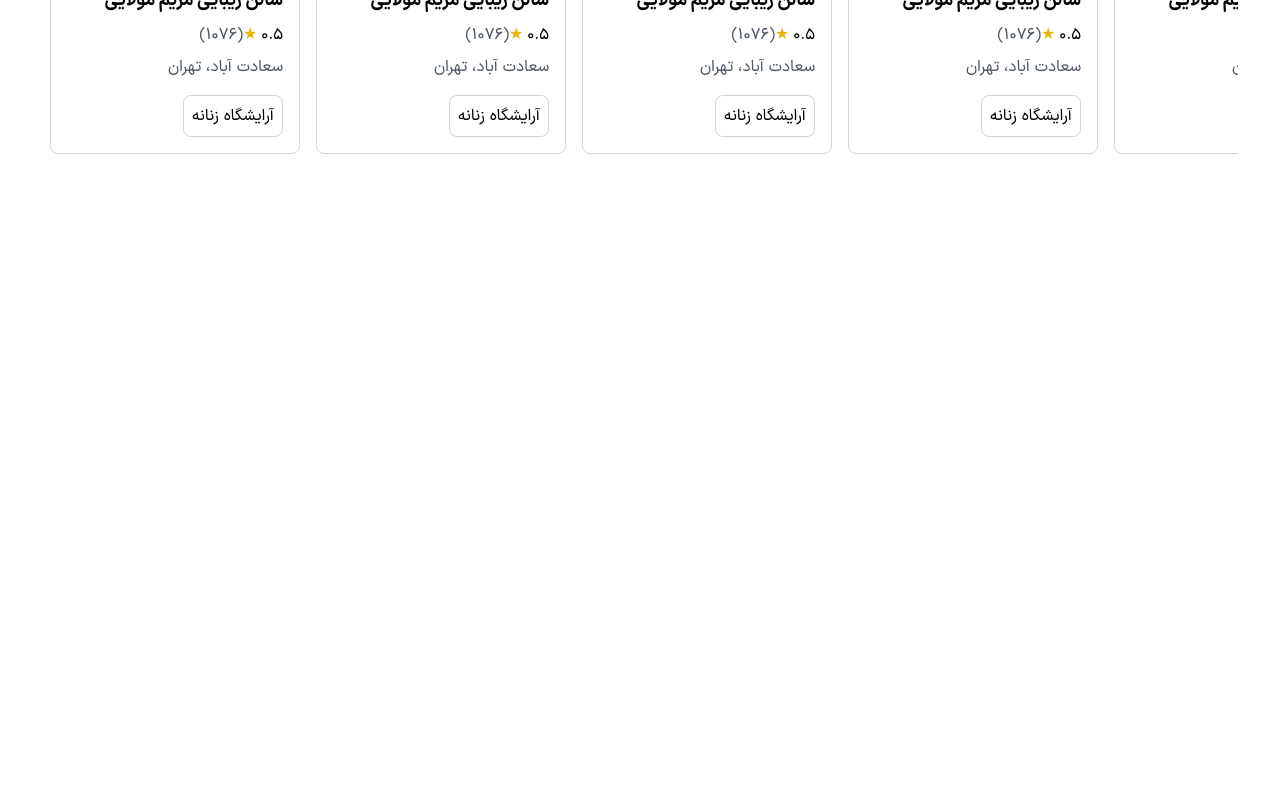
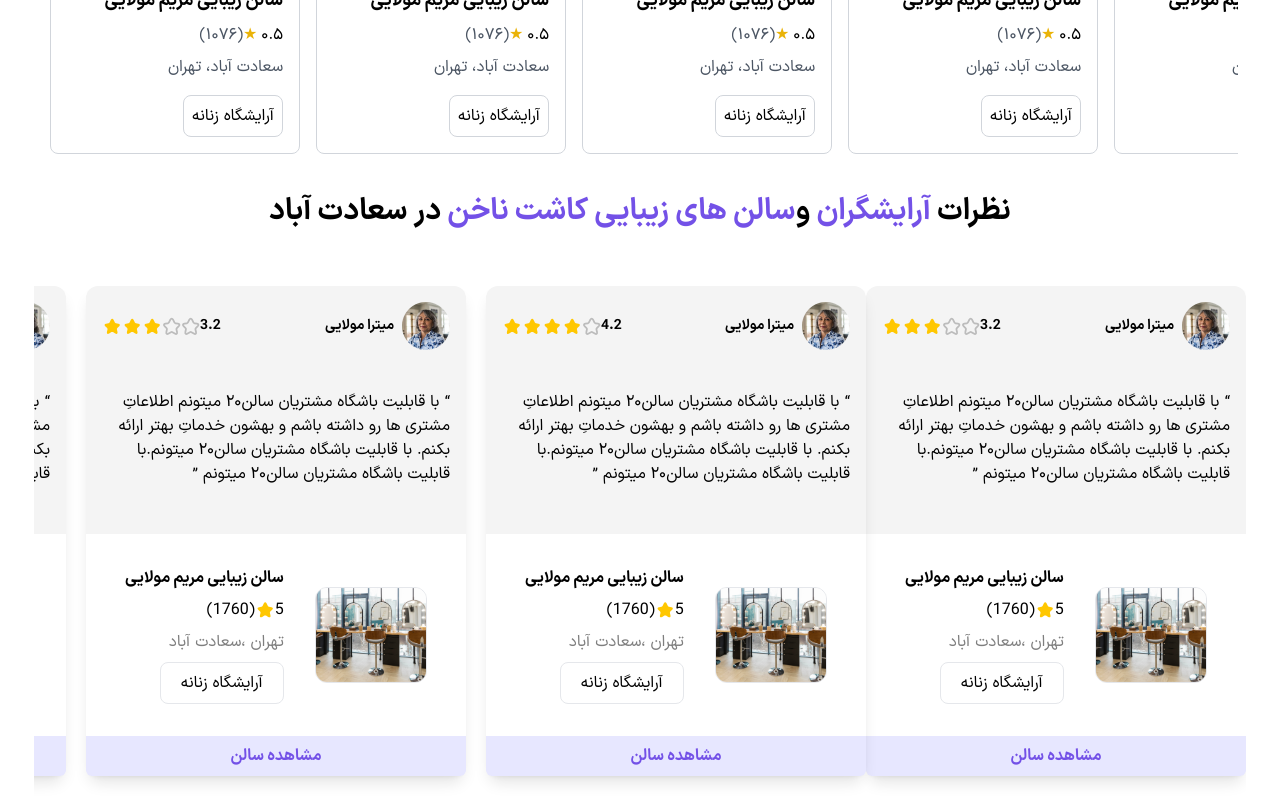
Before and after one commit to parisapaki/learn-next, a Next.js app: page / in a window 1280 px wide. Shown: the part 2638-3438 px from the top of the page. Before the commit the page ends 2832 px from the top, so only its background shows below. Built offline with nearby package versions, Linux system fonts and the light colour scheme.

Commit message:
create CommentCards

```diff
--- /dev/null
+++ b/app/Components/CommentCards.js
@@ -0,0 +1,73 @@
+import React from "react";
+import Image from "next/image";
+import StarRating from "@/public/functions/StarRating";
+
+export default function CommentCards({ CommentCardsData }) {
+  return (
+    <div className="px-4 rtl">
+      <h2 className="text-3xl font-bold text-center mb-8">
+        نظرات <span className="text-[#7351E7]">آرایشگران</span> و
+        <span className="text-[#7351E7]">سالن های زیبایی کاشت ناخن</span> در
+        سعادت آباد
+      </h2>
+      <div className="overflow-x-auto custom-scrollbar">
+        <ul className="flex my-6 space-x-5">
+          {CommentCardsData.map((CommentCardData) => (
+            <li
+              key={CommentCardData.id}
+              className="bg-[#F4F4F4] shadow-lg rounded-xl w-[380px] flex-shrink-0"
+            >
+              <div className="flex justify-between p-4">
+                <div className="flex items-center">
+                  <Image
+                    src={CommentCardData.profileImage}
+                    alt="#"
+                    width={48}
+                    height={48}
+                  />
+                  <span className="font-semibold text-sm ps-2 whitespace-nowrap">
+                    {CommentCardData.author}
+                  </span>
+                </div>
+                <StarRating rating={CommentCardData.authorRating} />
+              </div>
+
+              <p className="mt-2 p-4">{CommentCardData.text}</p>
+              <h3 className="text-lg font-semibold p-4">
+                {CommentCardData.salonName}
+              </h3>
+              <div className="bg-white px-5 py-8 flex justify-evenly flex-shrink-0">
+                <Image
+                  src={CommentCardData.salonImage}
+                  alt="#"
+                  width={500}
+                  height={300}
+                  className="w-28 h-24 border rounded-xl object-cover my-auto"
+                />
+                <div className="ps-3 space-y-2">
+                  <span className="font-semibold whitespace-nowrap">
+                    {CommentCardData.salonsname}
+                  </span>
+                  <div className="flex justify-stretch">
+                    <span>{CommentCardData.salonRating}</span>
+                    <Image src="/svg/star.svg" alt="#" width={20} height={20} />
+                    <span>({CommentCardData.comments})</span>
+                  </div>
+                  <div className="text-[#7E7E7E]">
+                    {CommentCardData.location}
+                  </div>
+                  <button className="border rounded-lg px-5 py-2">
+                    آرایشگاه زنانه
+                  </button>
+                </div>
+              </div>
+              <button className="w-full bg-[#E7E7FF] text-[#7351E7] py-2 rounded-md rounded-t-none block font-semibold">
+                مشاهده سالن
+              </button>
+            </li>
+          ))}
+        </ul>
+      </div>
+    </div>
+  );
+}
--- a/app/page.js
+++ b/app/page.js
@@ -3,6 +3,7 @@ import Navbardesc from "./navbardesc";
 import Header from "./Header";
 import SalonCard from "./saloncards";
 import BeautySalonCards from "./Components/BeautySalonCards";
+import CommentCards from "./Components/CommentCards";
 
 export default function Home() {
   const searchTerms = ["کاشت ناخن", "ژلیش ناخن", "سعادت آباد"];
@@ -217,8 +218,95 @@ export default function Home() {
     },
   ];
 
+  const CommentCardsData = [
+    {
+      id: 10,
+      authorRating: 3.2,
+      author: "میترا مولایی",
+      text: "“ با قابلیت باشگاه مشتریان سالن۲۰ میتونم اطلاعاتِ مشتری ها رو داشته باشم و بهشون خدماتِ بهتر ارائه بکنم. با قابلیت باشگاه مشتریان سالن۲۰ میتونم.با قابلیت باشگاه مشتریان سالن۲۰ میتونم ”",
+      profileImage: "/image/ProfileReviews.png",
+      salonsname: "سالن زیبایی مریم مولایی",
+      salonRating: 5.0,
+      salonImage: "/image/beauty-salon.png",
+      location: "تهران ،سعادت آباد",
+      comments: 1760,
+    },
+    {
+      id: 5,
+      authorRating: 4.2,
+      author: "میترا مولایی",
+      text: "“ با قابلیت باشگاه مشتریان سالن۲۰ میتونم اطلاعاتِ مشتری ها رو داشته باشم و بهشون خدماتِ بهتر ارائه بکنم. با قابلیت باشگاه مشتریان سالن۲۰ میتونم.با قابلیت باشگاه مشتریان سالن۲۰ میتونم ”",
+      profileImage: "/image/ProfileReviews.png",
+      salonsname: "سالن زیبایی مریم مولایی",
+      salonRating: 5.0,
+      salonImage: "/image/beauty-salon.png",
+      location: "تهران ،سعادت آباد",
+      comments: 1760,
+    },
+    {
+      id: 2,
+      authorRating: 3.2,
+      author: "میترا مولایی",
+      text: "“ با قابلیت باشگاه مشتریان سالن۲۰ میتونم اطلاعاتِ مشتری ها رو داشته باشم و بهشون خدماتِ بهتر ارائه بکنم. با قابلیت باشگاه مشتریان سالن۲۰ میتونم.با قابلیت باشگاه مشتریان سالن۲۰ میتونم ”",
+      profileImage: "/image/ProfileReviews.png",
+      salonsname: "سالن زیبایی مریم مولایی",
+      salonRating: 5.0,
+      salonImage: "/image/beauty-salon.png",
+      location: "تهران ،سعادت آباد",
+      comments: 1760,
+    },
+    {
+      id: 3,
+      authorRating: 4.2,
+      author: "میترا مولایی",
+      text: "“ با قابلیت باشگاه مشتریان سالن۲۰ میتونم اطلاعاتِ مشتری ها رو داشته باشم و بهشون خدماتِ بهتر ارائه بکنم. با قابلیت باشگاه مشتریان سالن۲۰ میتونم.با قابلیت باشگاه مشتریان سالن۲۰ میتونم ”",
+      profileImage: "/image/ProfileReviews.png",
+      salonsname: "سالن زیبایی مریم مولایی",
+      salonRating: 5.0,
+      salonImage: "/image/beauty-salon.png",
+      location: "تهران ،سعادت آباد",
+      comments: 1760,
+    },
+    {
+      id: 4,
+      authorRating: 4.2,
+      author: "میترا مولایی",
+      text: "“ با قابلیت باشگاه مشتریان سالن۲۰ میتونم اطلاعاتِ مشتری ها رو داشته باشم و بهشون خدماتِ بهتر ارائه بکنم. با قابلیت باشگاه مشتریان سالن۲۰ میتونم.با قابلیت باشگاه مشتریان سالن۲۰ میتونم ”",
+      profileImage: "/image/ProfileReviews.png",
+      salonsname: "سالن زیبایی مریم مولایی",
+      salonRating: 5.0,
+      salonImage: "/image/beauty-salon.png",
+      location: "تهران ،سعادت آباد",
+      comments: 1760,
+    },
+    {
+      id: 6,
+      authorRating: 4.2,
+      author: "میترا مولایی",
+      text: "“ با قابلیت باشگاه مشتریان سالن۲۰ میتونم اطلاعاتِ مشتری ها رو داشته باشم و بهشون خدماتِ بهتر ارائه بکنم. با قابلیت باشگاه مشتریان سالن۲۰ میتونم.با قابلیت باشگاه مشتریان سالن۲۰ میتونم ”",
+      profileImage: "/image/ProfileReviews.png",
+      salonsname: "سالن زیبایی مریم مولایی",
+      salonRating: 5.0,
+      salonImage: "/image/beauty-salon.png",
+      location: "تهران ،سعادت آباد",
+      comments: 1760,
+    },
+    {
+      id: 7,
+      authorRating: 4.2,
+      author: "میترا مولایی",
+      text: "“ با قابلیت باشگاه مشتریان سالن۲۰ میتونم اطلاعاتِ مشتری ها رو داشته باشم و بهشون خدماتِ بهتر ارائه بکنم. با قابلیت باشگاه مشتریان سالن۲۰ میتونم.با قابلیت باشگاه مشتریان سالن۲۰ میتونم ”",
+      profileImage: "/image/ProfileReviews.png",
+      salonsname: "سالن زیبایی مریم مولایی",
+      salonRating: 5.0,
+      salonImage: "/image/beauty-salon.png",
+      location: "تهران ،سعادت آباد",
+      comments: 1760,
+    },
+  ];
+
   return (
-    <div className="">
+    <div>
       <div>
         <Navbar searchTerms={searchTerms} />
         <Navbardesc />
@@ -227,6 +315,7 @@ export default function Home() {
         <Header services={services} LinkPages={LinkPages} />
         <BeautySalonCards beautySalonCardsData={beautySalonCardsData} />
         <SalonCard beautySalons={beautySalons} />
+        <CommentCards CommentCardsData={CommentCardsData} />
       </div>
     </div>
   );
--- /dev/null
+++ b/public/functions/StarRating.js
@@ -0,0 +1,36 @@
+import React from "react";
+import Image from "next/image";
+
+export default function StarRating({ rating }) {
+  const maxStars = 5;
+  const filledStars = Math.round(rating);
+  const emptyStars = maxStars - filledStars;
+
+  return (
+    <div className="flex items-center">
+      <span className="text-sm font-semibold pe-1">{rating}</span>
+      {Array(emptyStars)
+        .fill(0)
+        .map((_, index) => (
+          <Image
+            key={`empty-${index}`}
+            src="/svg/empty-star.svg"
+            alt="empty star"
+            width={19}
+            height={19}
+          />
+        ))}
+      {Array(filledStars)
+        .fill(0)
+        .map((_, index) => (
+          <Image
+            key={`filled-${index}`}
+            src="/svg/star.svg"
+            alt="filled star"
+            width={20}
+            height={20}
+          />
+        ))}
+    </div>
+  );
+}
```
Also changed, not shown: public/image/ProfileReviews.png (added), public/svg/empty-star.svg (added).
